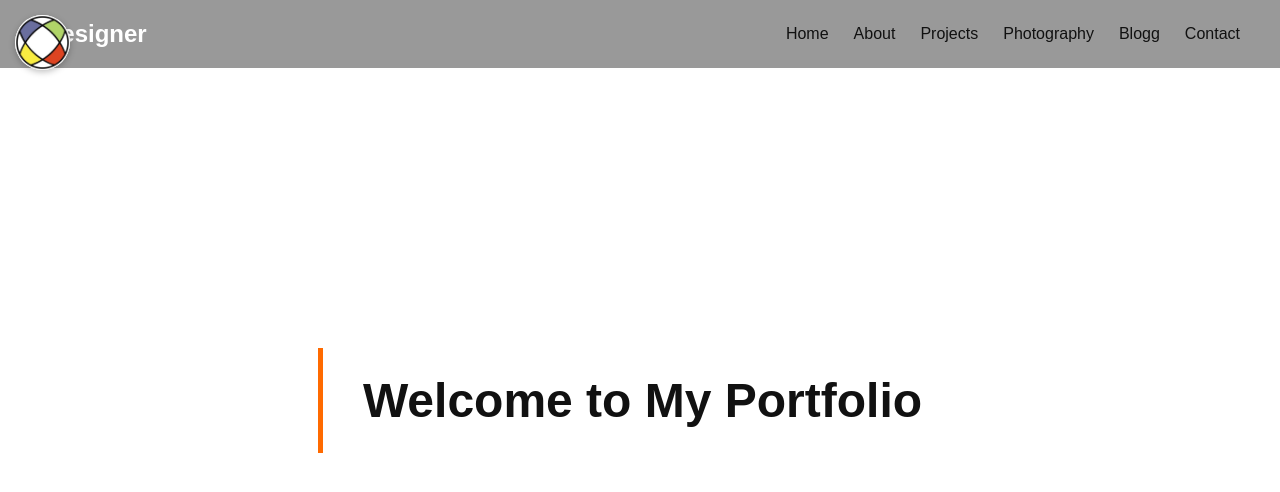
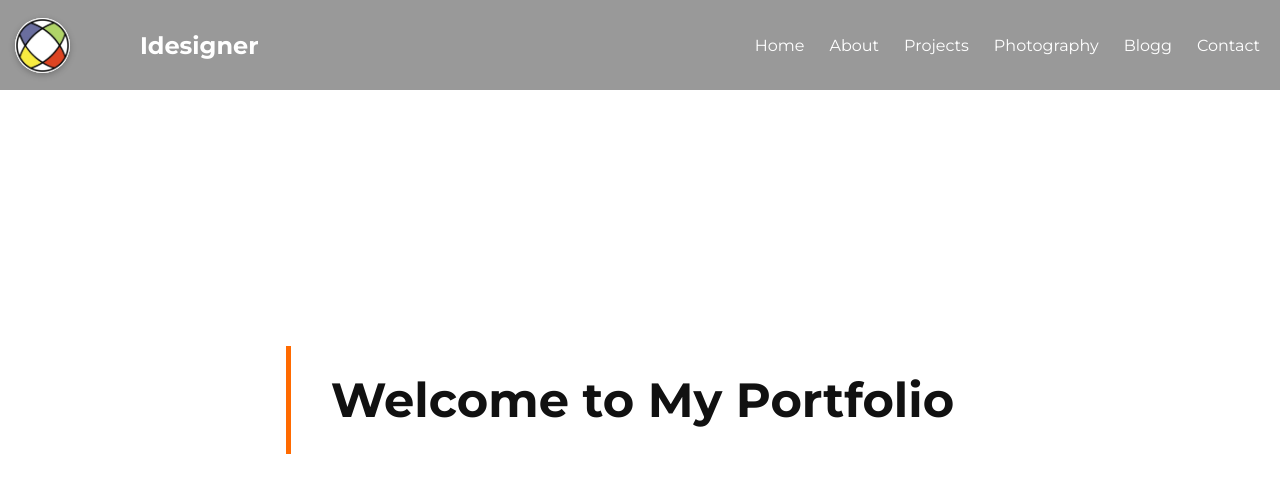
Before and after one commit to IdesignerSe/Portfolio, a React (Vite) app: page /portfolio/projects in a window 1280 px wide. Shown: the top 492 px of the page. Built offline with nearby package versions, Linux system fonts and the light colour scheme.

Commit message:
Update clean code

```diff
--- a/src/styles/global.css
+++ b/src/styles/global.css
@@ -1,37 +1,40 @@
-/* --------------------------------------------- */
-/* BRAND COLOR SYSTEM                            */
-/* --------------------------------------------- */
+@import url('https://fonts.googleapis.com/css2?family=Montserrat:wght@400;600;700&display=swap');
+
+body {
+  font-family: 'Montserrat', sans-serif;
+}
 
 :root {
-  /* PRIMARY BRAND COLOR */
+  --font-xs: 0.75rem;
+  --font-sm: 0.9rem;
+  --font-md: 1rem;
+  --font-lg: 1.4rem;
+  --font-xl: 2rem;
+  --font-xxl: 3rem;
+}
+
+/* BRAND COLORS */
+:root {
   --orange-main: #FF6A00;
-
-  /* ORANGE SHADES */
   --orange-light: #FF7F24;
   --orange-soft: #FF8F3A;
   --orange-dark: #E65C00;
   --orange-deep: #CC5200;
 
-  /* NEUTRALS */
   --black: #111111;
   --dark-gray: #1A1A1A;
   --gray: #2A2A2A;
   --light-gray: #F5F5F5;
   --white: #FFFFFF;
 
-  /* ACCENTS */
   --accent-soft: #FFE9D6;
   --accent-warm: #FFD8B2;
 
-  /* SHADOWS */
   --shadow-soft: rgba(0, 0, 0, 0.25);
   --shadow-strong: rgba(0, 0, 0, 0.45);
 }
 
-/* --------------------------------------------- */
-/* GLOBAL RESET                                  */
-/* --------------------------------------------- */
-
+/* RESET */
 * {
   margin: 0;
   padding: 0;
@@ -39,18 +42,16 @@
 }
 
 body {
-  font-family: Arial, sans-serif;
   background: var(--white);
   color: var(--black);
   overflow-x: hidden;
 }
+
 .page-title {
-display: none;
+  display: none;
 }
 
-/* --------------------------------------------- */
-/* HERO SECTION (MOBILE-FIRST)                   */
-/* --------------------------------------------- */
+/* HERO */
 .hero {
   width: 100%;
   height: 100vh;
@@ -58,18 +59,13 @@ display: none;
   align-items: center;
   justify-content: center;
   padding: 0 20px;
-
 }
 
-
-/* --------------------------------------------- */
-/* DESKTOP NAVBAR                                */
-/* --------------------------------------------- */
-
+/* NAVBAR (DESKTOP) */
 .navbar {
   width: 100%;
   padding: 15px 20px;
-  display: none; /* hidden on mobile */
+  display: none;
   justify-content: space-between;
   align-items: center;
   position: fixed;
@@ -91,34 +87,33 @@ display: none;
   display: flex;
   gap: 25px;
 }
+
+/* FIXED LOGO */
 .fixed-logo {
   position: fixed;
-  top: 15px;
+  top: 18px;
   left: 15px;
   z-index: 300;
-
-  width: 55px;      /* circle size */
-  height: 55px;     /* circle size */
-  border-radius: 50%; /* make it a perfect circle */
-
-  background: rgba(255,255,255,0.85);
+  width: 55px;
+  height: 55px;
+  border-radius: 50%;
+  background: rgba(255, 255, 255, 0.85);
   backdrop-filter: blur(6px);
   box-shadow: 0 2px 6px var(--shadow-soft);
-
   display: flex;
   align-items: center;
   justify-content: center;
-  overflow: hidden; /* ensures the image stays inside the circle */
+  overflow: hidden;
 }
 
 .fixed-logo img {
   width: 100%;
   height: 100%;
-  object-fit: cover; /* fills the circle perfectly */
+  object-fit: cover;
 }
 
 .nav-links a {
-  color: var(--transparent);
+  color: var(--white);
   text-decoration: none;
   font-size: 1rem;
   transition: 0.3s;
@@ -128,10 +123,7 @@ display: none;
   color: var(--orange-light);
 }
 
-/* --------------------------------------------- */
-/* MOBILE FLOATING MENU                          */
-/* --------------------------------------------- */
-
+/* MOBILE FLOATING MENU */
 .floating-menu-btn {
   position: fixed;
   bottom: 20px;
@@ -150,12 +142,11 @@ display: none;
   box-shadow: 0 4px 12px var(--shadow-strong);
 }
 
-/* Floating menu container */
 .floating-menu {
   position: fixed;
   bottom: 90px;
   left: 20px;
-  background: rgba(0,0,0,0.85);
+  background: var(--orange-light);
   padding: 15px;
   border-radius: 12px;
   display: none;
@@ -175,16 +166,19 @@ display: none;
   text-decoration: none;
 }
 
-/* Fade animation */
 @keyframes fadeIn {
-  from { opacity: 0; transform: translateY(10px); }
-  to { opacity: 1; transform: translateY(0); }
+  from {
+    opacity: 0;
+    transform: translateY(10px);
+  }
+
+  to {
+    opacity: 1;
+    transform: translateY(0);
+  }
 }
 
-/* --------------------------------------------- */
-/* RESPONSIVE BREAKPOINTS                        */
-/* --------------------------------------------- */
-
+/* RESPONSIVE */
 @media (min-width: 600px) {
   .hero-title {
     font-size: 2.5rem;
@@ -193,30 +187,26 @@ display: none;
 }
 
 @media (min-width: 900px) {
-  /* Desktop hero */
   .hero-title {
     font-size: 3rem;
     padding: 25px 40px;
     border-left: 5px solid var(--orange-main);
   }
 
-  /* Desktop navbar visible */
   .navbar {
     display: flex;
-    padding: 20px 40px;
+    height: 90px;
+    padding-left: 140px;
+    align-items: center;
   }
 
-  /* Hide floating menu on desktop */
   .floating-menu-btn,
   .floating-menu {
     display: none;
   }
 }
 
-/* --------------------------------------------- */
-/* ACTIVE LINK                                    */
-/* --------------------------------------------- */
-
+/* ACTIVE LINK */
 .active {
   color: var(--orange-main);
 }
```
Also changed, not shown: vite.config.js (line endings or trailing spaces).
